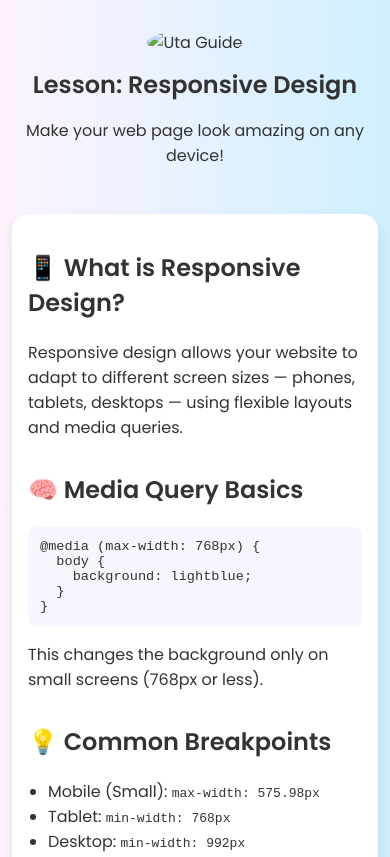
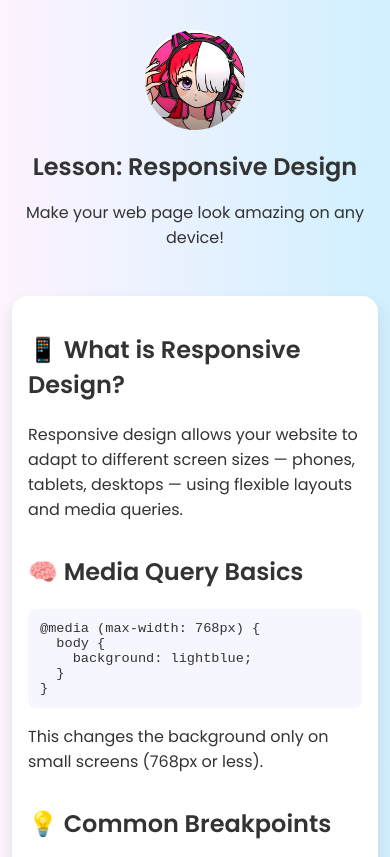
Before and after one commit to Mr-Prince2/web-dev, a plain HTML site: page lessons/css/responsive.html in a window 390 px wide. Shown: the top 857 px of the page. Drawn offline with Linux system fonts and the light colour scheme; the site is published under a folder, as on GitHub Pages, so addresses that start at the root find nothing.

Commit message:
Update responsive.html

```diff
--- a/lessons/css/responsive.html
+++ b/lessons/css/responsive.html
@@ -109,7 +109,7 @@
 </head>
 <body>
   <header>
-    <img src="/assets/images/uto-res.jpeg" alt="Uta Guide" />
+    <img src="../../assets/images/uto-res.jpeg" alt="Uta Guide" />
     <h1>Lesson: Responsive Design</h1>
     <p>Make your web page look amazing on any device!</p>
   </header>
```
